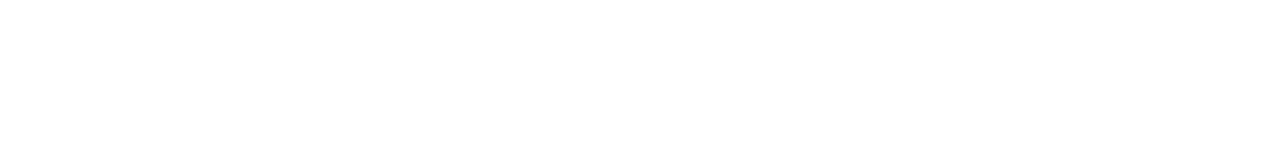
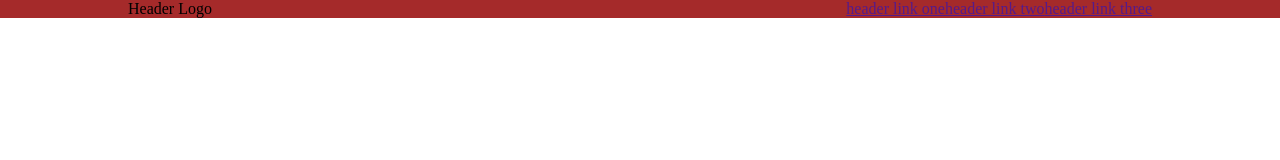
Before and after one commit to joseb2/Landing-Page, a plain HTML site: page index.html in a window 1280 px wide. Drawn offline with Linux system fonts and the light colour scheme.

Commit message:
Needs to organize links/html

```diff
--- a/index.html
+++ b/index.html
@@ -4,13 +4,21 @@
     <meta charset="UTF-8">
     <meta http-equiv="X-UA-Compatible" content="IE=edge">
     <meta name="viewport" content="width=device-width, initial-scale=1.0">
-    <title>Document</title>
+    <title>Landing Page</title>
+    <link rel="stylesheet" href="style.css">
+
 </head>
 <body>
-    <div class="sectionWrap">
-        <div class="sectionOne"></div>
-        <div class="sectionTwo"></div>
-        <div class="sectionThree"></div>
+   <div class="flex-container">
+    <div class="headContainer">
+        <span id="headerLogo">Header Logo</span>
+        <div class="links">
+            <a id = "linkOne" href="">header link one</a>
+            <a id = "linkOne" href=""> header link two</a>
+            <a id = "linkOne" href=""> header link three</a>
+        </div>
+
+    </div>
     </div>
 
 <!-- divide the boxes on the example pages in three ( four )
--- /dev/null
+++ b/style.css
@@ -0,0 +1,32 @@
+html,
+body {
+    height: 100%;
+    margin: 0;
+
+}
+
+.flex-container {
+    display: flex;
+}
+.flex-container div {
+    flex: 1;
+}
+.headContainer {
+    display: flex;
+    justify-content: space-between;
+    border-color: teal;
+    font: 24px;
+       /*color:#F9FAF8;*/
+    background-color: brown; /*#1f2937;*/
+    padding-left: 10%;
+    padding-right: 10%;
+
+}
+
+.links {
+    display: flex;
+    justify-content: flex-end;
+
+
+
+}
```
Also changed, not shown: conceptImages/01.png (added), conceptImages/02.png (added).
